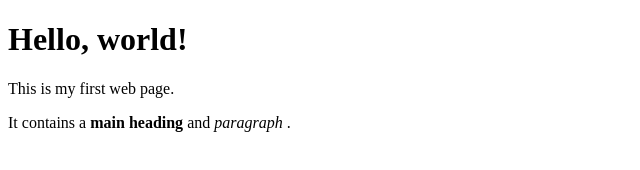
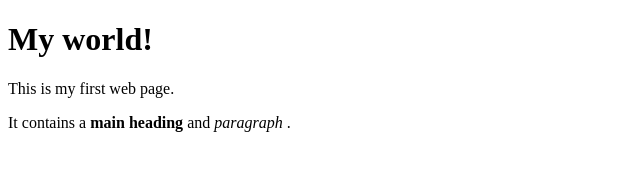
Before and after one commit to Isaac-Israel/sprintzeal, a plain HTML site: page index.html in a window 1280 px wide. Shown: the whole page, without its empty margins (0-640 px from the left). Drawn offline with Linux system fonts and the light colour scheme.

Commit message:
Update index.html

```diff
--- a/index.html
+++ b/index.html
@@ -4,7 +4,7 @@
         <title>My web page</title>
     </head>
     <body>
-        <h1>Hello, world!</h1>
+        <h1>My world! </h1>
         <p>This is my first web page.</p>
         <p>It contains a
              <strong>main heading</strong> and <em> paragraph </em>.
```
